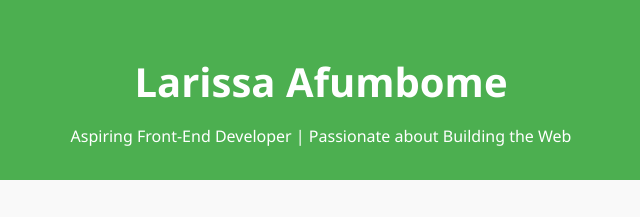
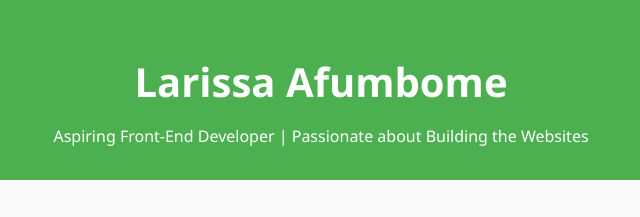
Before and after one commit to Ayeahlarissa/portfolio-beginner, a plain HTML site: page index.html in a window 1280 px wide. Shown: the top 217 px of the page, 319-959 px from the left. Drawn offline with Linux system fonts and the light colour scheme.

Commit message:
added my description

```diff
--- a/index.html
+++ b/index.html
@@ -10,7 +10,7 @@
 
   <header>
     <h1>Larissa Afumbome</h1>
-    <p>Aspiring Front-End Developer | Passionate about Building the Web</p>
+    <p>Aspiring Front-End Developer | Passionate about Building the Websites</p>
   </header>
 
   <section id="about">
```
